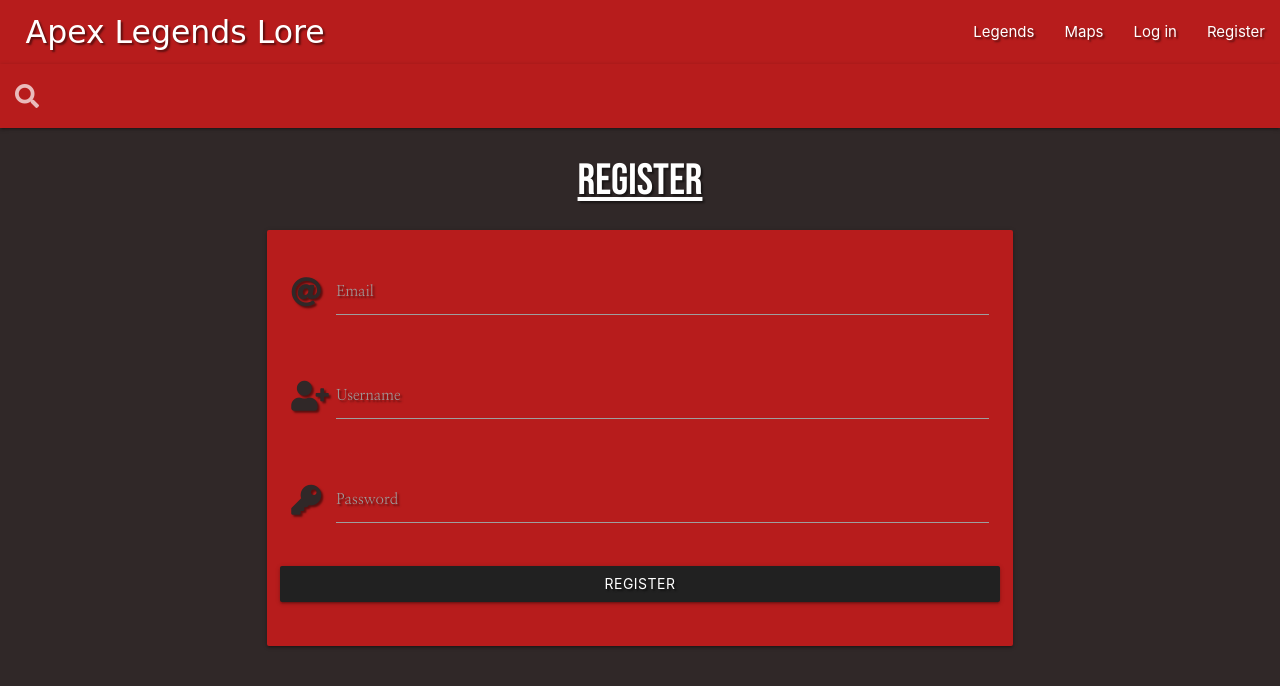
After one commit to staffordcian99/apex-legends-lore, a Flask app: page /register in a window 1280 px wide. The commit adds this page. Shown: the top 686 px of the page. Run offline with Flask 2, Linux system fonts and the light colour scheme; some libraries are stand-ins or nearby versions; some web fonts are replaced.

Commit message:
Add Register Template

```diff
--- a/app.py
+++ b/app.py
@@ -4,6 +4,7 @@
     redirect, request, session, url_for)
 from flask_pymongo import PyMongo
 from bson.objectid import ObjectId
+from werkzeug.security import generate_password_hash, check_password_hash
 if os.path.exists("env.py"):
     import env
 
@@ -24,6 +25,11 @@
     return render_template("legends.html", legends=legends)
 
 
+@app.route("/register", methods=["GET", "POST"])
+def register():
+    return render_template("register.html")
+
+
 if __name__ == "__main__":
     app.run(host=os.environ.get("IP"),
             port=int(os.environ.get("PORT")),
--- a/static/css/styles.css
+++ b/static/css/styles.css
@@ -30,3 +30,17 @@
     padding: 1% 5% 1% 5%;
     color: white;
 }
+
+.reg-icon{
+    color:  rgb(48, 40, 40);
+}
+
+.reg-text{
+    color: #fff;
+}
+
+.reg-head{
+    color: #fff;
+    font-family: 'Bebas Neue', cursive;
+    text-decoration: underline;
+}
--- a/templates/base.html
+++ b/templates/base.html
@@ -15,9 +15,10 @@
             <div class="nav-wrapper">
               <a href="#" class="brand-logo title">Apex Legends Lore</a>
               <ul id="nav-mobile" class="right hide-on-med-and-down">
-                <li><a href="sass.html">Legends</a></li>
+                <li><a href="{{url_for('get_legends')}}">Legends</a></li>
                 <li><a href="badges.html">Maps</a></li>
                 <li><a href="collapsible.html">Log in</a></li>
+                <li><a href="{{url_for('register')}}">Register</a></li>
               </ul>
             </div>
           </nav>
--- a/templates/legends.html
+++ b/templates/legends.html
@@ -2,7 +2,6 @@
 {% block content %}
     {% for legend in legends %}
         <div class="container text-shadow"><h2 id="legend-name">{{legend.legend}}</h2></div>
-        <div class="divider container"></div>
         <div class="container content-bg text-shadow">
             <ul>
                 <li><b>Real Name:</b> {{legend.name}}</li><br>
@@ -18,6 +17,6 @@
             <h4>Lore:</h4>
             <p class="content-bg">{{legend.lore}}</p><br>
         </div>
-        <div class="divider container"></div>
+
     {% endfor %}
 {% endblock %}
--- /dev/null
+++ b/templates/register.html
@@ -0,0 +1,43 @@
+{% extends "base.html" %}
+{% block content %}
+
+    <h3 class="center-align reg-head text-shadow">Register</h3>
+
+    <div class="row">
+        <form class="col s12 m8 offset-m2" method="POST" action="{{url_for('register')}}">
+            <div class="card-panel red darken-4">
+
+                <div class="row">
+                    <div class="input-field col s12 reg-text text-shadow">
+                        <i class="fas fa-at prefix reg-icon"></i>
+                        <input id="email" type="email" class="validate">
+                        <label for="email">Email</label>
+                    </div>
+                </div>
+
+                <div class="row">
+                    <div class="input-field col s12 reg-text text-shadow">
+                        <i class="fas fa-user-plus prefix reg-icon"></i>
+                        <input id="username" name="username" type="text" class="validate">
+                        <label for="username">Username</label>
+                    </div>
+                </div>
+
+                <div class="row">
+                    <div class="input-field col s12 reg-text text-shadow">
+                        <i class="fas fa-key prefix reg-icon"></i>
+                        <input id="password" name="password" type="password" class="validate">
+                        <label for="password">Password</label>
+                    </div>
+                </div>
+
+                <div class="row">
+                    <button type="submit" class="col s12 btn text-shadow grey darken-4">
+                        Register
+                    </button>
+                </div>
+            </div>
+        </form>
+    </div>
+
+{% endblock %}
```
